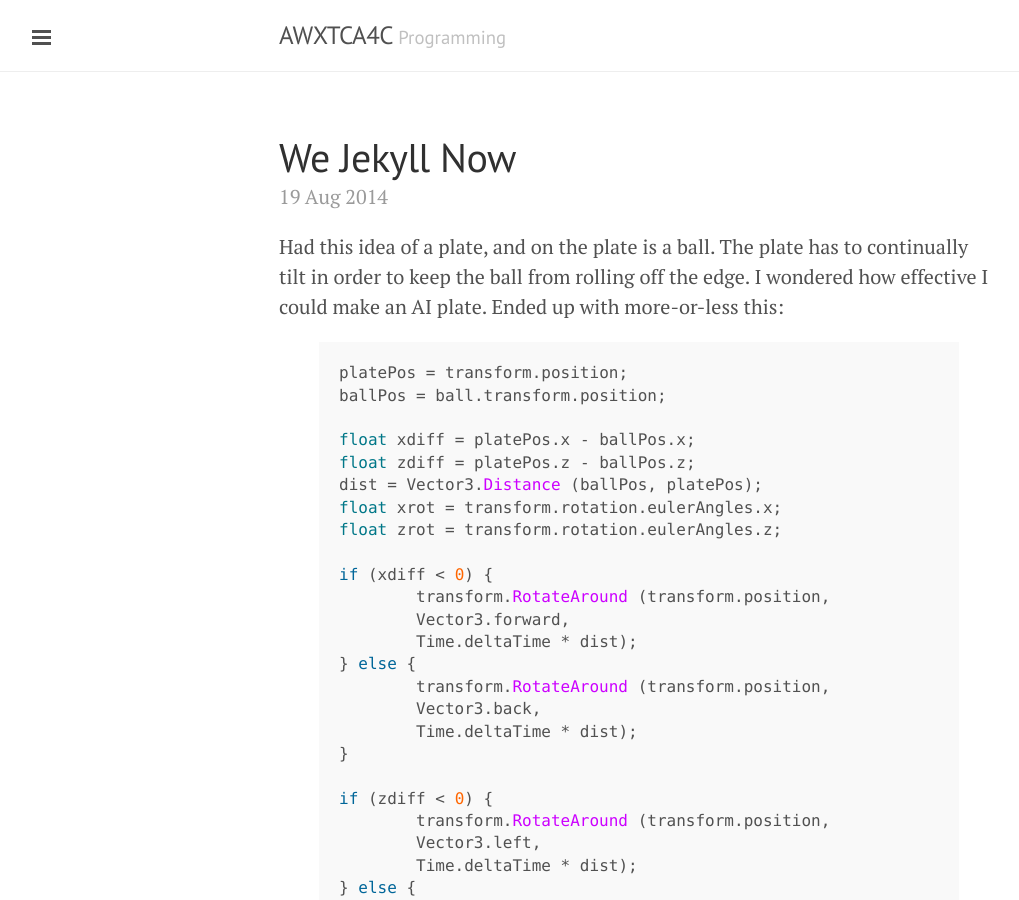
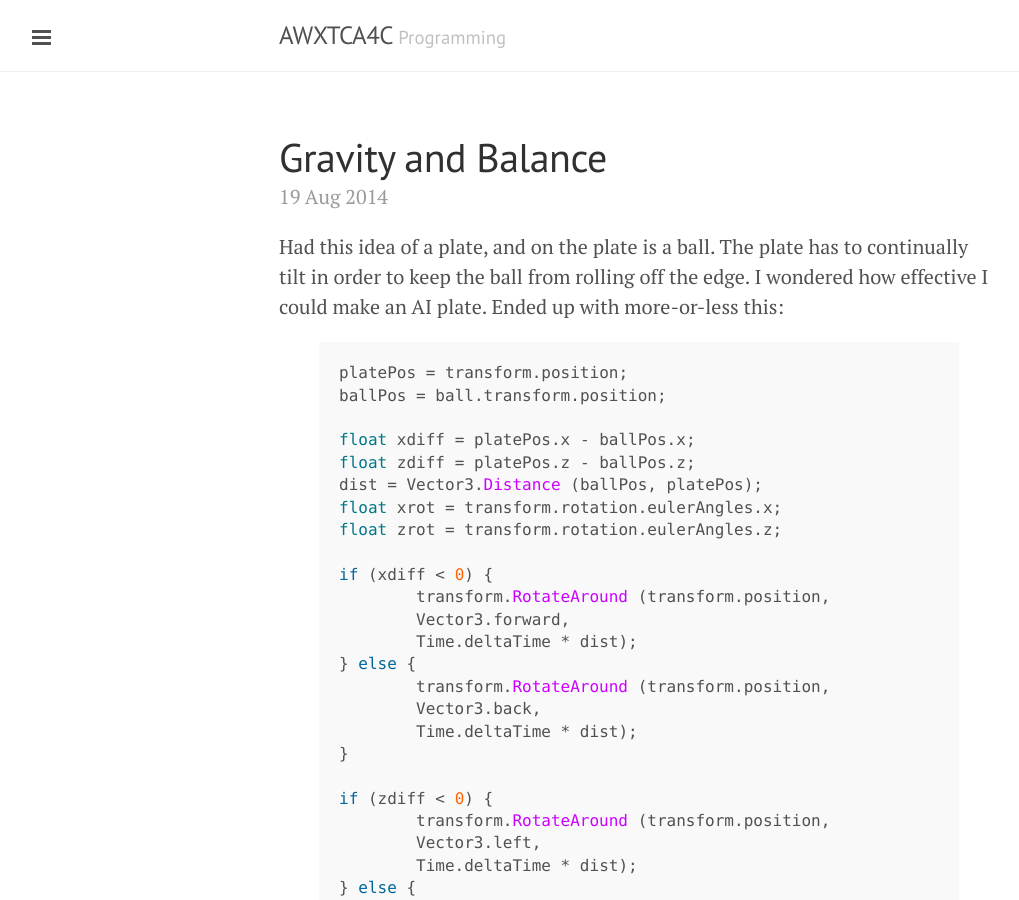
Before and after one commit to apiotrow/apiotrow.github.io, a Jekyll site: the page built from _posts/2014-08-19-Gravity-and-Balance.md, in a window 1280 px wide and 900 px high. Shown: the whole window, without its empty margins (1-1020 px from the left). Built offline with Jekyll 4.4.1, drawn with Linux system fonts in a browser that asks for light colours; Markdown is read by kramdown in place of the engine named in the settings.

Commit message:
Update 2014-08-19-Gravity-and-Balance.md

```diff
--- a/_posts/2014-08-19-Gravity-and-Balance.md
+++ b/_posts/2014-08-19-Gravity-and-Balance.md
@@ -1,6 +1,6 @@
 ---
 layout: post
-title: We Jekyll Now
+title: Gravity and Balance
 ---
 
 Had this idea of a plate, and on the plate is a ball. The plate has to continually tilt in order to keep the ball from rolling off the edge. I wondered how effective I could make an AI plate. Ended up with more-or-less this:
@@ -39,7 +39,7 @@
 
 This method is a bit amateurish. I'm just testing the ball's position relative to the center of the plate. If it's off to one side, the plate tilts. How quickly it tilts depends on the ball's distance from the center. As the ball nears the edge, the plate will begin tilting faster. The downside of this method is the plate gets jittery at extreme tilts, most likely because I'm tilting on two axes at once. I tried the pro method of determining the needed axis of tiltage by calculating a vector off of the ball. When I tried that, the vector worked, but the tilt didn't. I blame quaternions, and my refusal to understand what a quaternion is.
 
-<a href="https://rawgit.com/apiotrow/UnityExperiments/master/balance/balance.html"><img src="/assets/2014-08-19/balancesc.png">
+<a href="https://rawgit.com/apiotrow/UnityExperiments/master/balance/balance.html"><img src="/assets/2014-08-19/balancesc.png"></a>
 
 
 I also added to a project I didn't think would go anywhere. It started out as an attempt to make a game where you leap from planet to planet, coming under the effect of their gravitational fields as you neared them. As I worked on it, I moved away from that and just ended up wanting to make an orbit simulation. I was interested in how some of the "planetary systems" I was making were tending toward equilibrium. So I decided to work on a solar system type thing, where each planet interacted realistically with every other planet. I went balls out and decided to do minimal work with Unity's interface, instead opting to generate as much as I could within the code. I ended up with some pretty sick loops. Check em:
@@ -134,4 +134,4 @@
 
 This build is still buggy, but can generate some cool results if you mess with the settings enough. Not sure where I'm going to take this one. I may not find the orbital equlibrium I was seeking, but I think some cooler shit might spawn from this.
 
-<a href="https://rawgit.com/apiotrow/UnityExperiments/master/gravity/gravity.html"><img src="/assets/2014-08-19/orbitsc.png">
+<a href="https://rawgit.com/apiotrow/UnityExperiments/master/gravity/gravity.html"><img src="/assets/2014-08-19/orbitsc.png"></a>
```
